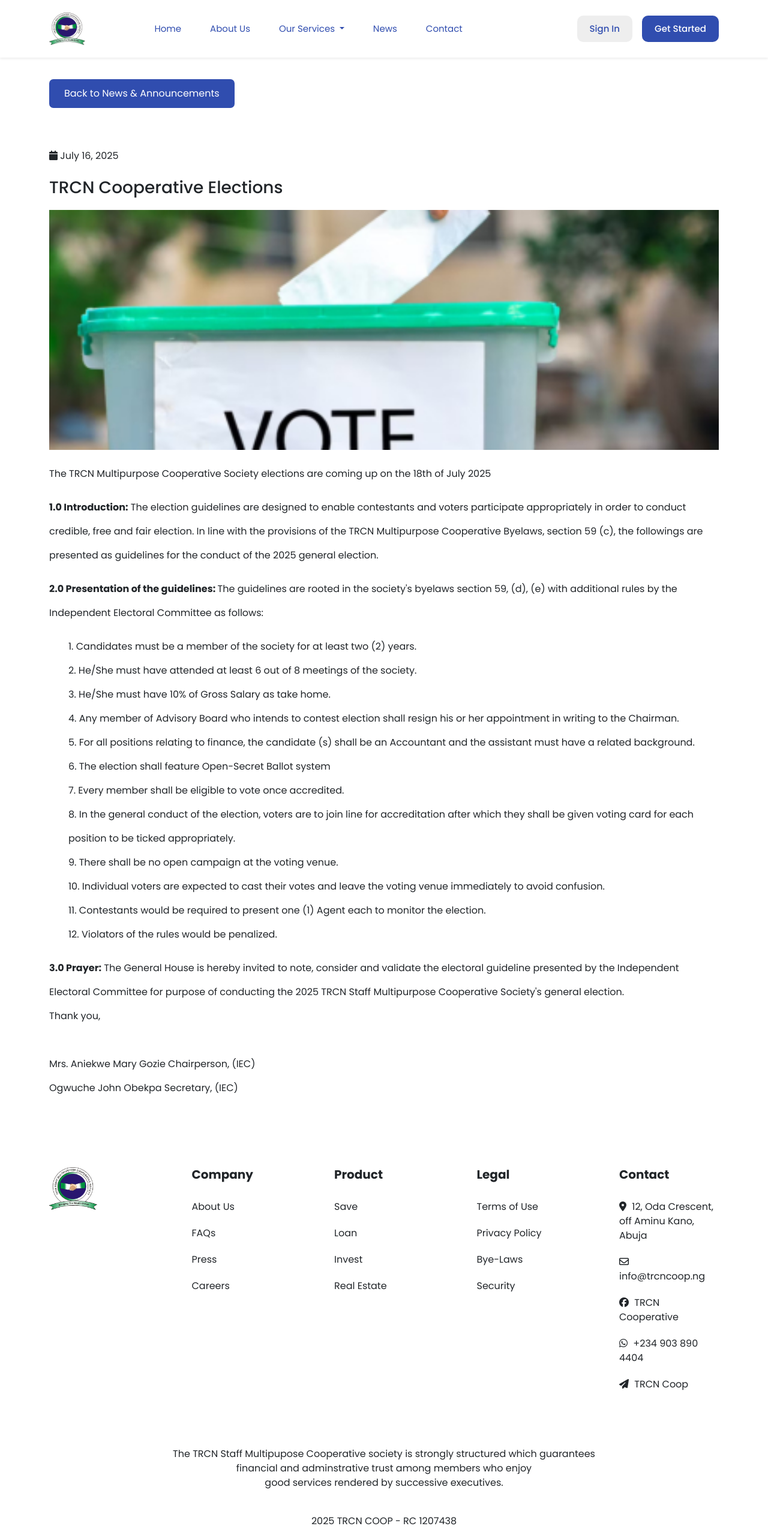
After one commit to Magicveekthor/TRCN-Coop-Website, a PHP site: page /news-details.php in a window 1280 px wide. The commit adds this page. Shown: the whole page at 60% size. Run offline with PHP 8.4, Linux system fonts and the light colour scheme; some web fonts are replaced.

Commit message:
News page addition

```diff
--- a/css/style.css
+++ b/css/style.css
@@ -1556,6 +1556,128 @@ a {
 
 
 
+/* ================= NEWS PAGE ================= */
+.coop-news {
+  margin-top: 4rem;
+  background: var(--bg);
+}
+
+
+.coop-news .news-header {
+  background: var(--main-blue);
+  color: var(--white);
+  padding: 2rem 0;
+  margin-bottom: 5rem;
+}
+
+.news-card .news-image {
+  height: 300px;
+  overflow: hidden;
+}
+
+.news-card .news-image img {
+  height: 100%;
+  width: 100%;
+  border-top-left-radius: 10px;
+  border-top-right-radius: 10px;
+  object-fit: cover;
+  display: block;
+  margin: 0 auto;
+}
+
+.news-card .news-details {
+  background: var(--white);
+  padding: 20px 20px 25px;
+  border-bottom-left-radius: 10px;
+  border-bottom-right-radius: 10px;
+  min-height: 360px; /* Try increasing this */
+  display: flex;
+  flex-direction: column;
+  justify-content: space-between;
+}
+
+.news-card .news-details p:last-of-type {
+  margin-bottom: 20px;
+}
+
+.news-details .news-date {
+  display: flex;
+  align-items: center;
+  gap: 15px;
+}
+
+.news-details .news-title {
+  font-size: 20px;
+  font-weight: 500;
+}
+
+.news-details .get-started-btn {
+  align-self: flex-start; /* stops it from stretching */
+  width: auto;
+  padding: 12px 25px;
+  border-radius: 7px;
+  background: var(--main-blue);
+  color: var(--white);
+  margin-top: 20px;
+  display: inline-block;
+  transition: all .4s ease-in-out;
+}
+
+.news-details .get-started-btn:hover {
+  background: transparent;
+  color: var(--main-blue);
+  border: 1px solid var(--main-blue);
+}
+
+
+
+
+
+/* ================= NEWS DETAILS PAGE ================= */
+.coop-news-details {
+  margin-top: 4rem;
+}
+
+.coop-news-details .get-started-btn {
+  padding: 12px 25px;
+  border-radius: 7px;
+  background: var(--main-blue);
+  color: var(--white);
+  margin: 20px 0;
+  display: inline-block;
+  transition: all .4s ease-in-out;
+}
+
+.coop-news-details .get-started-btn:hover {
+  background: transparent;
+  color: var(--main-blue);
+  border: 1px solid var(--main-blue);
+}
+
+.news-page-details .news-image {
+  width: 100%;
+  height: 400px;
+  margin: 20px 0;
+}
+
+.news-page-details .news-image img {
+  width: 100%;
+  height: 100%;
+  object-fit: cover;
+}
+
+.news-body {
+  line-height: 40px;
+}
+
+
+
+
+
+
+
+
+
 
 
 
--- a/includes/header.php
+++ b/includes/header.php
@@ -80,7 +80,11 @@
                        </li>
 
                        <li class="nav-item">
-                           <a class="nav-link" href="contact.php">Contact</a>
+                            <a class="nav-link" href="news.php">News</a>
+                       </li>
+
+                       <li class="nav-item">
+                            <a class="nav-link" href="contact.php">Contact</a>
                        </li>
                    </ul>
 
--- /dev/null
+++ b/news-details.php
@@ -0,0 +1,88 @@
+<!DOCTYPE html>
+<html lang="en">
+<head>
+    <meta charset="UTF-8">
+    <meta name="viewport" content="width=device-width, initial-scale=1.0">
+    <link rel="icon" href="assets/logo/TRCN_SMCS_LOGO.png">
+    <title>Home - Teachers Registration Council of Nigeria</title>
+    <!-- bootstrap -->
+    <link rel="stylesheet" href="https://cdn.jsdelivr.net/npm/bootstrap@5.3.3/dist/css/bootstrap.min.css">
+    <!-- font awesome -->
+     <link rel="stylesheet" href="https://cdnjs.cloudflare.com/ajax/libs/font-awesome/6.7.2/css/all.min.css">
+    <!-- css stylesheet -->
+     <link rel="stylesheet" href="css/style.css">
+</head>
+<body>
+    <?php include 'includes/header.php' ?>
+
+    <section class="coop-news-details py-5">
+        <div class="container">
+            <div class="row">
+                <div class="col-lg-12">
+                    <a href="news.php" class="get-started-btn">Back to News & Announcements</a>
+                </div>
+            </div>
+
+            <div class="row mt-5">
+                <div class="col-lg-12">
+                    <div class="news-page-details">
+                        <div class="news-date">
+                            <i class="fa-solid fa-calendar"></i>
+                            <span>July 16, 2025</span>
+                        </div>
+
+                        <h3 class="news-title mt-4">TRCN Cooperative Elections</h3>
+                        <div class="news-image">
+                            <img src="assets/news/voting.jpg" alt="coop-news-picture" class="img-fluid">
+                        </div>
+
+
+                        <div class="news-body">
+                            <p>The TRCN Multipurpose Cooperative Society elections are coming up on the 18th of July 2025</p>
+                            <p>
+                                <strong>1.0 Introduction:</strong> The election guidelines are designed to enable contestants and voters participate
+                                appropriately in order to conduct credible, free and fair election. In line with the provisions of
+                                the TRCN Multipurpose Cooperative Byelaws, section 59 (c), the followings are presented as guidelines
+                                for the conduct of the 2025 general election.
+                            </p>
+                            <p>
+                                <strong>2.0 Presentation of the guidelines: </strong>The guidelines are rooted in the society's byelaws section 59,
+                                (d), (e) with additional rules by the Independent Electoral Committee as follows:
+
+                                <ol>
+                                    <li>1. Candidates must be a member of the society for at least two (2) years.</li>
+                                    <li>2. He/She must have attended at least 6 out of 8 meetings of the society.</li>
+                                    <li>3. He/She must have 10% of Gross Salary as take home.</li>
+                                    <li>4. Any member of Advisory Board who intends to contest election shall resign his or her appointment in writing to the Chairman.</li>
+                                    <li>5. For all positions relating to finance, the candidate (s) shall be an Accountant and the assistant must have a related background.</li>
+                                    <li>6. The election shall feature Open-Secret Ballot system</li>
+                                    <li>7. Every member shall be eligible to vote once accredited.</li>
+                                    <li>8. In the general conduct of the election, voters are to join line for accreditation after which they shall be given voting card for each position to be ticked appropriately.</li>
+                                    <li>9. There shall be no open campaign at the voting venue.</li>
+                                    <li>10. Individual voters are expected to cast their votes and leave the voting venue immediately to avoid confusion.</li>
+                                    <li>11. Contestants would be required to present one (1) Agent each to monitor the election.</li>
+                                    <li>12. Violators of the rules would be penalized.</li>
+                                </ol>
+                            </p>
+                            <p>
+                                <strong>3.0 Prayer:</strong> The General House is hereby invited to note, consider and validate the
+                                electoral guideline presented by the Independent Electoral Committee for purpose of
+                                conducting the 2025 TRCN Staff Multipurpose Cooperative Society's general election. <br>
+                                Thank you, <br><br>
+
+                                Mrs. Aniekwe Mary Gozie Chairperson, (IEC) <br>
+                                Ogwuche John Obekpa Secretary, (IEC)
+                            </p>
+                        </div>
+                    </div>
+                </div>
+            </div>
+        </div>
+    </section>
+
+    <?php include 'includes/footer.php' ?>
+
+    <script src="https://cdn.jsdelivr.net/npm/bootstrap@5.3.3/dist/js/bootstrap.bundle.min.js"></script>
+    <script src="js/main.js"></script>
+</body>
+</html>
```
Also changed, not shown: news.php (added, +161 -0 lines), assets/news/20th-anniversary.jpg (added), assets/news/logo-frame.png (added), assets/news/sales.jpg (added), assets/news/status-update.jpg (added), assets/news/voting.jpg (added).
